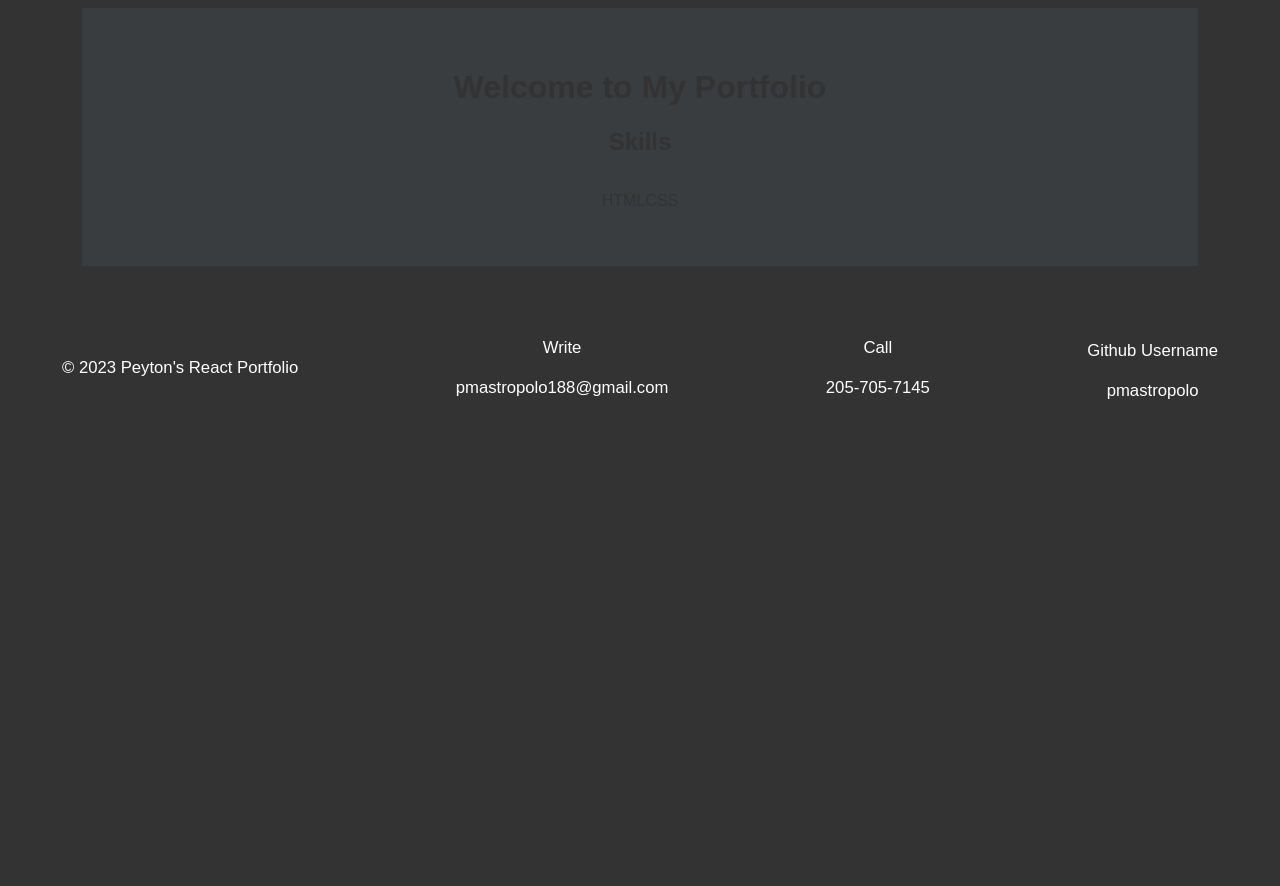
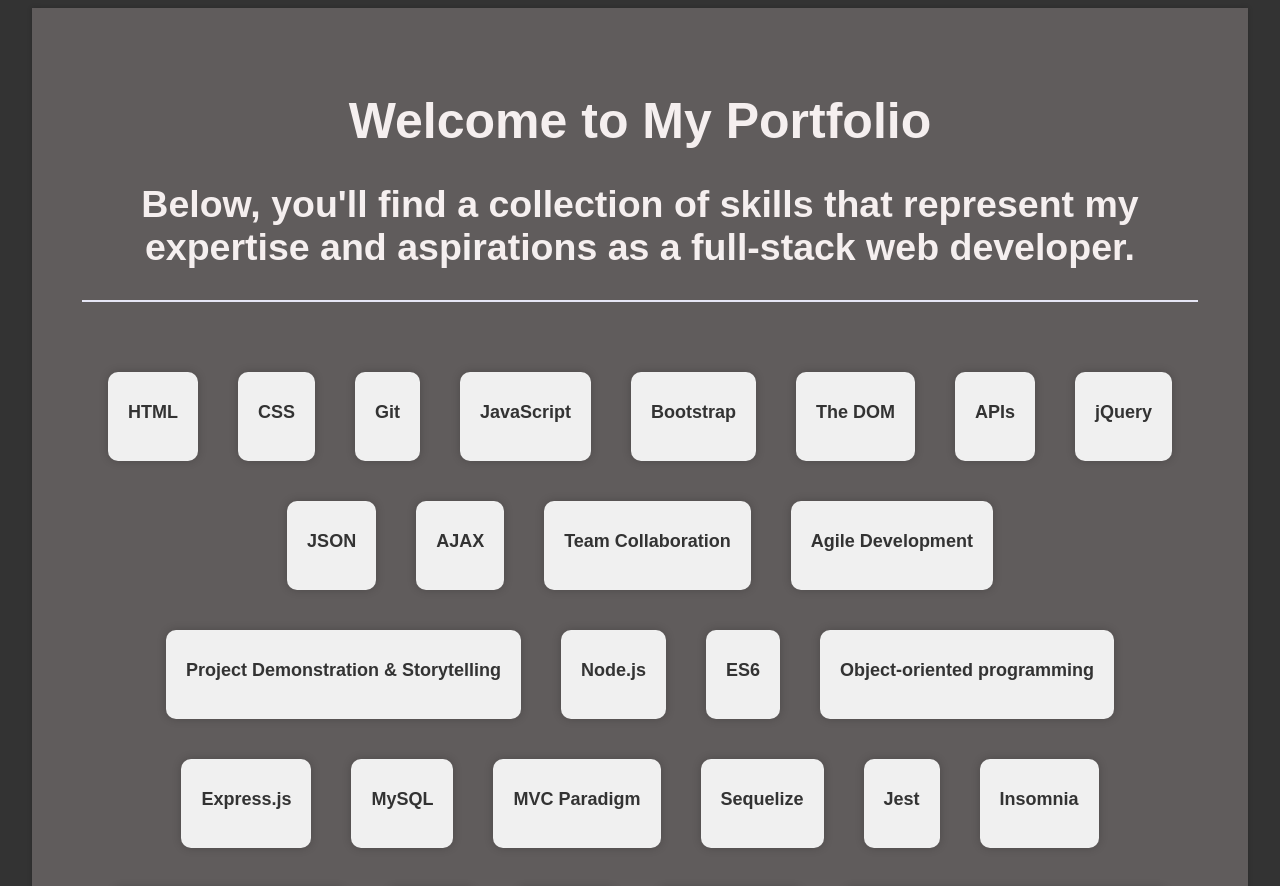
Before and after one commit to pmastropolo/myy-resumee, a React (Vite) app: page / in a window 1280 px wide. Shown: the part 120-1006 px from the top of the page. Before the commit the page ends 800 px from the top, so only its background shows below. Built offline with nearby package versions, Linux system fonts and the light colour scheme.

Commit message:
Update Home.jsx

```diff
--- a/src/components/Home/Home.jsx
+++ b/src/components/Home/Home.jsx
@@ -2,19 +2,57 @@
 import './Home.css';
 
 function Home() {
+  const skills = [
+    'HTML',
+    'CSS',
+    'Git',
+    'JavaScript',
+    'Bootstrap',
+    'The DOM',
+    'APIs',
+    'jQuery',
+    'JSON',
+    'AJAX',
+    'Team Collaboration',
+    'Agile Development',
+    'Project Demonstration & Storytelling',
+    'Node.js',
+    'ES6',
+    'Object-oriented programming',
+    'Express.js',
+    'MySQL',
+    'MVC Paradigm',
+    'Sequelize',
+    'Jest',
+    'Insomnia',
+    'Progressive Web Apps',
+    'React',
+    'NoSQL',
+    'MERN Stack',
+    'Computer Science Fundamentals',
+    'GraphQL',
+    'Apollo Server',
+    'Apollo Client',
+    'React Router',
+    'React Hooks',
+    'MongoDB',
+    'SQL',
+    'RESTful APIs',
+  ];
+
   return (
+    <div className="home-container">
+      <div className="home-header">
+        <h1>Welcome to My Portfolio</h1>
+        <h2>Below, you'll find a collection of skills that represent my expertise and aspirations as a full-stack web developer.</h2>
+      </div>
 
-
-    <div className="skills-container">
-      <h1>Welcome to My Portfolio</h1>
-      <h2>Skills</h2>
       <div className="skills-list">
-        <div className="skill">
-          <p>HTML</p>
-        </div>
-        <div className="skill">
-          <p>CSS</p>
-        </div>
+        {skills.map((skill, index) => (
+          <div className="keyboard-button skill" key={index}>
+            <p>{skill}</p>
+          </div>
+        ))}
       </div>
     </div>
   );
```
